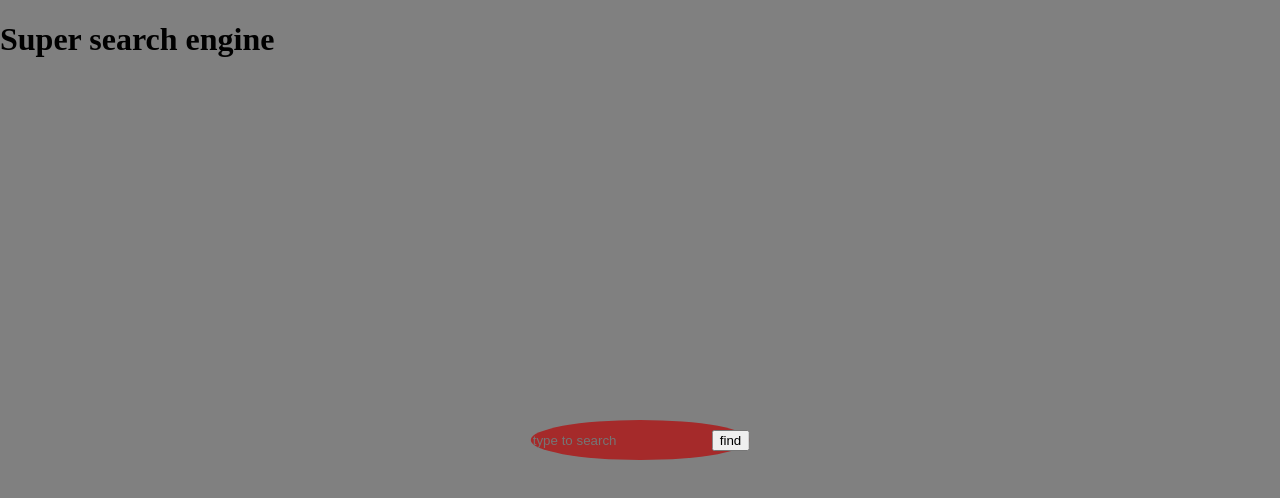
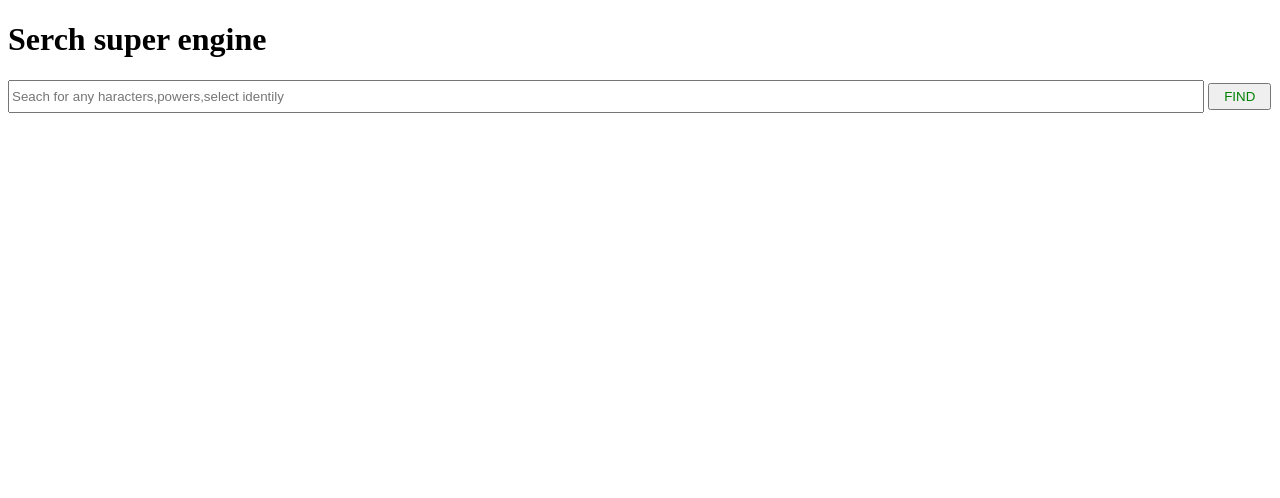
Before and after one commit to BelieverInGod/Html-Css-Task03, a plain HTML site: page index.html in a window 1280 px wide. Drawn offline with Linux system fonts and the light colour scheme.

Commit message:
Well Done

```diff
--- a/Style.css
+++ b/Style.css
@@ -1,27 +1,20 @@
-body
+button
 {
-
-    margin: 0;
-    padding: 0%;
-    background: grey;
+    color: green;
+    width: 5%;
+    height: 2em;
 }
-.search-box
+button:hover
 {
-    position: absolute;
-    top: 50%;
-    left: 50%;
-    transform: translate(-50%,50%);
-    height: 40px;
-    background: brown;
-    display: flex;
-    justify-content: center;
-    align-items: center;
-    border-radius: 50%;
-
+    color: red;
 }
-.search-txt
+input
 {
-border: 3px blue;
-background: none;
-
+    color: green;
+    width:  94%;
+    height: 2em;
 }
+input:hover
+{
+    color: red;
+}
--- a/index.html
+++ b/index.html
@@ -5,18 +5,15 @@
     <meta http-equiv="X-UA-Compatible" content="IE=edge">
     <meta name="viewport" content="width=device-width, initial-scale=1.0">
     <title>Document</title>
-    <link rel="stylesheet" href="Style.css">
+    <link rel="stylesheet" href="style.css">
 </head>
 <body>
-    <h1>Super search engine</h1>
-<form>
+    <h1>Serch super engine</h1>
+
+        <input placeholder="Seach for any haracters,powers,select identily" >
+
+        <button >FIND</button>
 
 
-    <div class ="search-box" >  <input class="search-txt" type="text" name="" placeholder="type to search" <a class="search-btn" href="#"></a>
-    <button type="submit">find</button>
-    </div>
-
-
-    </form>
 </body>
 </html>
```
